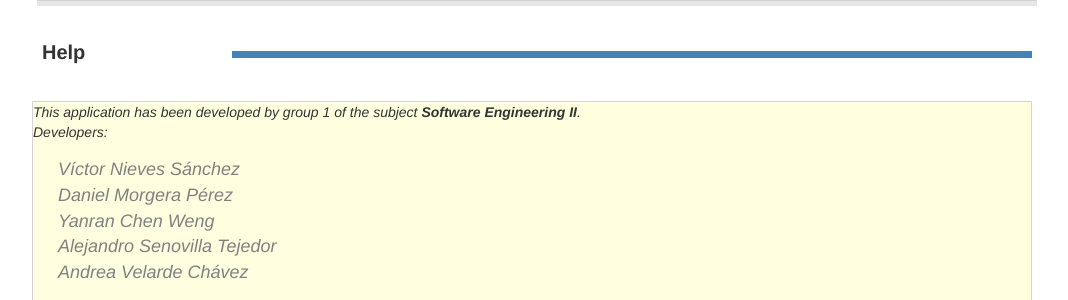
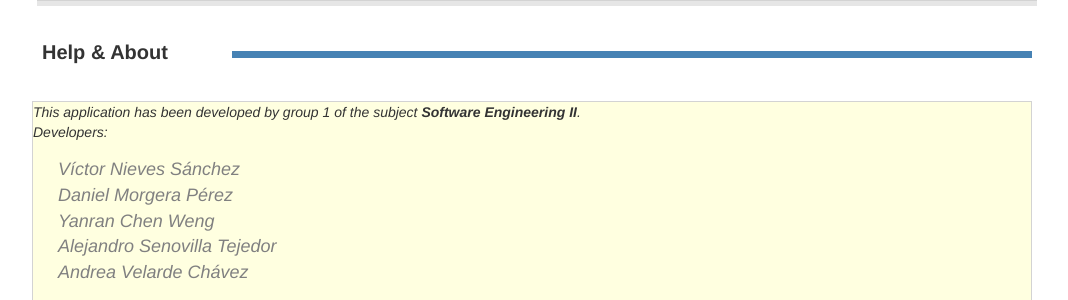
Before and after one commit to VictorNS69/DesTapaIS, a Flask app: template src/templates/bug&comments.html in a window 1280 px wide. Shown: the part 682-982 px from the top of the page, without its empty margins (83-1151 px from the left). Run offline with Flask 2, Linux system fonts and the light colour scheme; the template is opened without the code that fills it, so the values that code supplies are empty; some libraries are stand-ins or nearby versions.

Commit message:
added "Help & About"

```diff
--- a/src/templates/bug&comments.html
+++ b/src/templates/bug&comments.html
@@ -79,7 +79,7 @@
     <div id="second">
         <div class="row">
             <div class="col-md-2">
-                <h3 class="second_heading"><b>Help</b></h3>
+                <h3 class="second_heading"><b>Help & About</b></h3>
             </div>
             <div class="col-md-10">
                 <div class="blank"></div>
```
